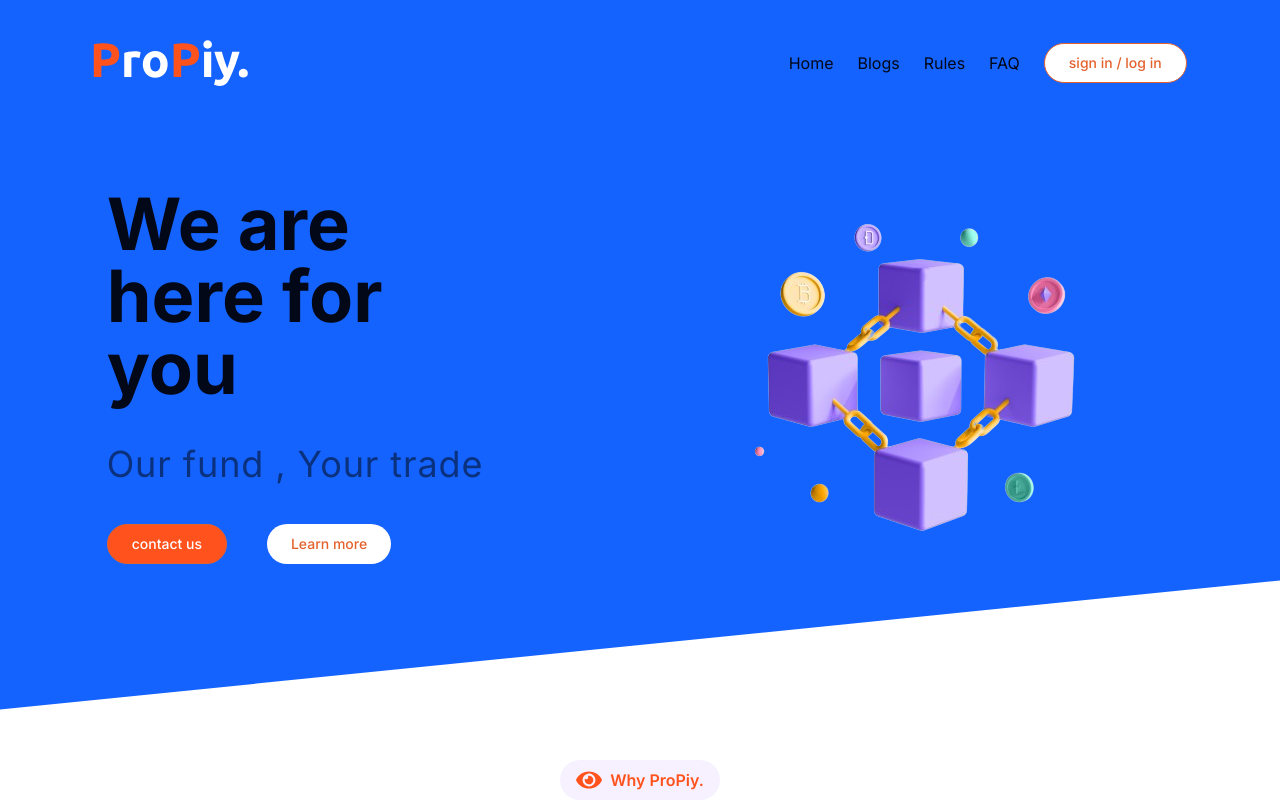
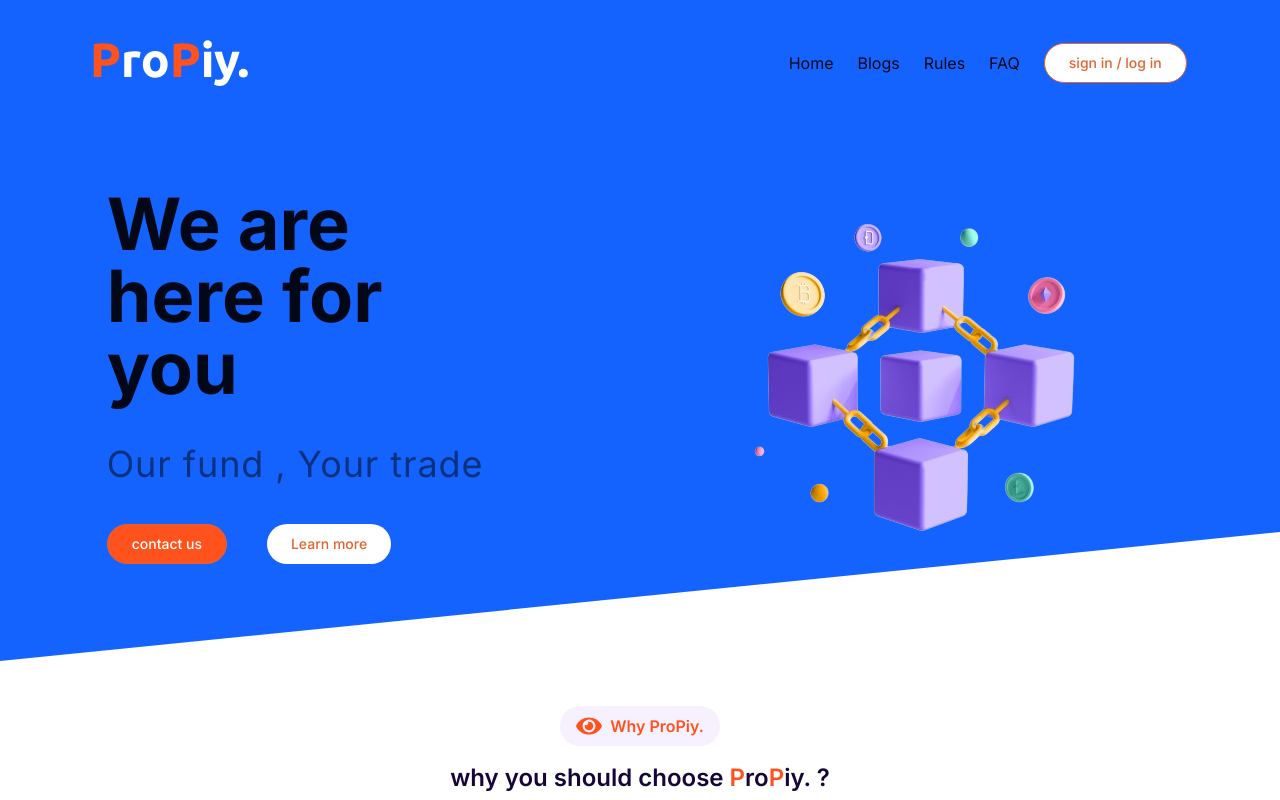
Before and after one commit to OrbyxTech/trade-masters, a Next.js app: page / in a window 1280 px wide. Shown: the top 800 px of the page. Built offline with nearby package versions, Linux system fonts and the light colour scheme.

Commit message:
a few changes

```diff
--- a/src/app/(site)/components/Challenges.tsx
+++ b/src/app/(site)/components/Challenges.tsx
@@ -6,7 +6,7 @@ import {
   TableHeader,
   TableRow,
 } from "@/components/ui/table";
-import PropiyChallengesCard from "./propiyChallengesCard";
+import PropiyChallengesCard from "./PropiyChallengesCard";
 import SignUpBox from "./SignUpBox";
 
 const Rows1 = [
--- a/src/app/(site)/components/Header.tsx
+++ b/src/app/(site)/components/Header.tsx
@@ -4,7 +4,7 @@ import Navbar from "./Navbar";
 export default function Header() {
   return (
     <div
-      className="w-full h-[90vh]"
+      className="w-full h-full pb-10"
       style={{
         background: "url(/images/background.svg)",
         backgroundRepeat: "no-repeat",
--- a/src/app/(site)/components/Trading.tsx
+++ b/src/app/(site)/components/Trading.tsx
@@ -21,7 +21,7 @@ export default function Trading() {
         contractors, or any connected entities. You are solely responsible for
         assessing the benefits and risks associated with the use of any
         information or other content on the Website. All investments include
-        substantial risk, and an individual's investment decisions are solely
+        substantial risk, and an individual&apos;s investment decisions are solely
         his/her obligation. All information on the Website is provided “as is”,
         with no guarantee of completeness, accuracy, timeliness, or of the
         results obtained from the use of this information, and without warranty
```
